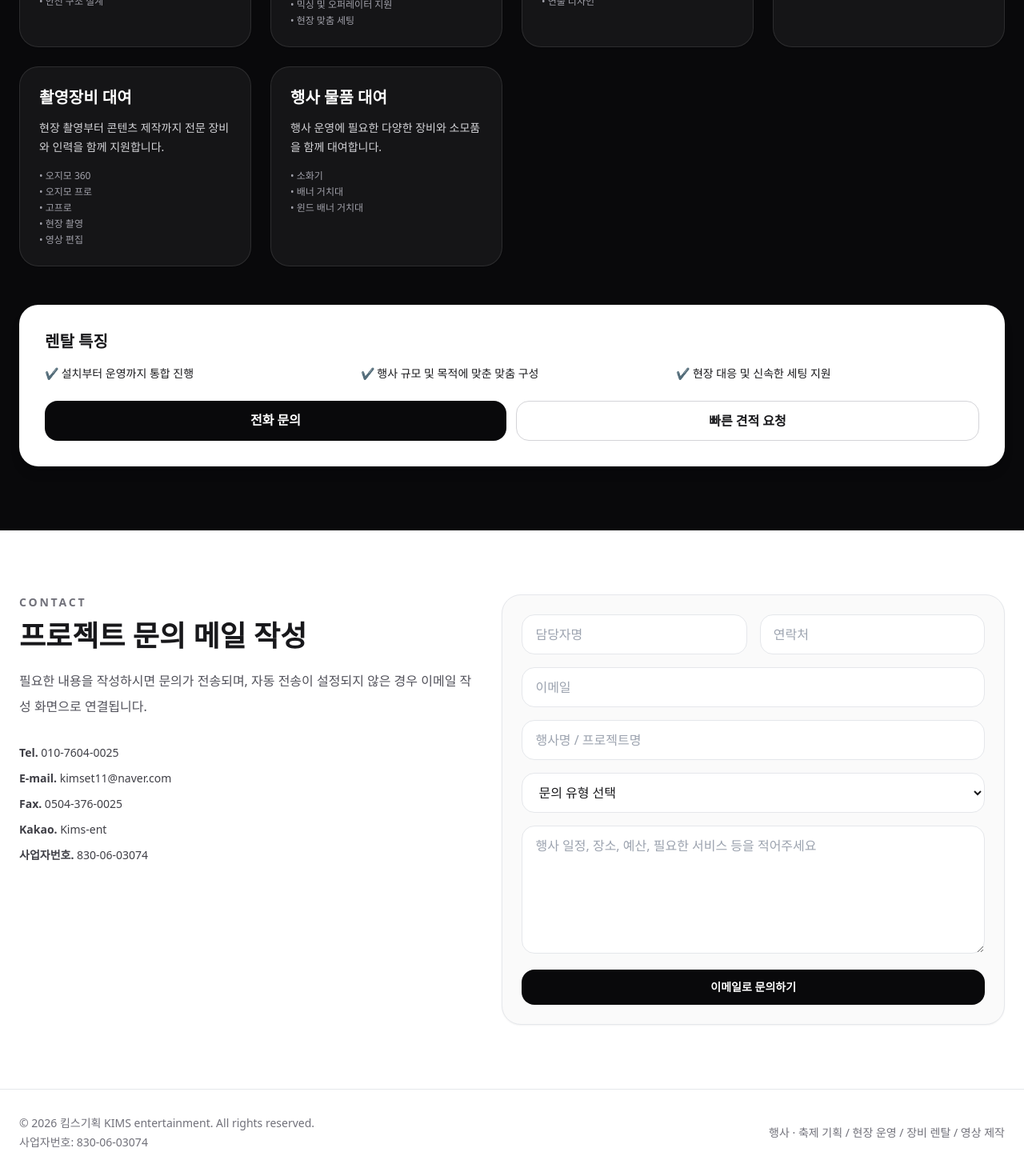
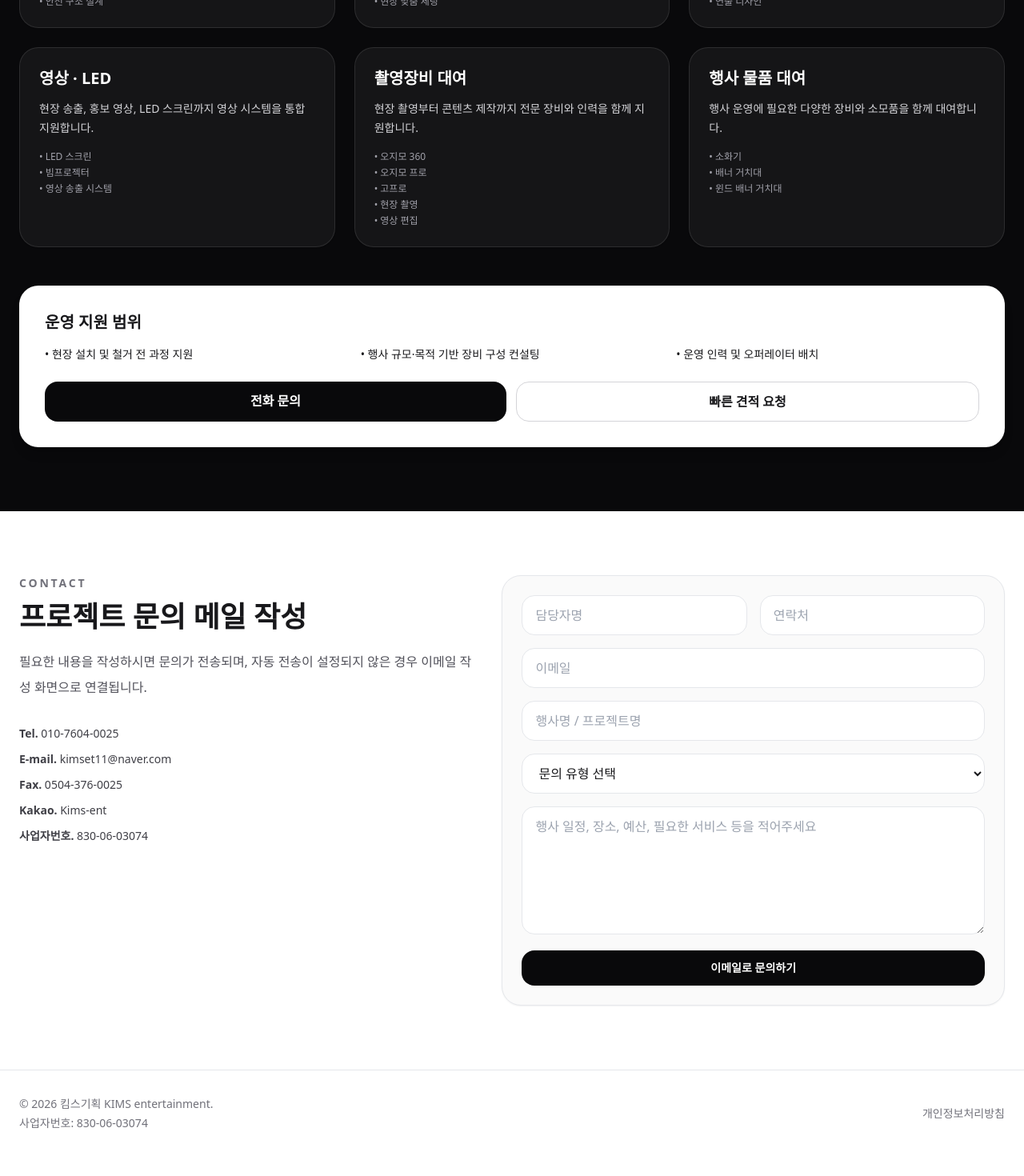
Before and after one commit to tjdwp34-pixel/kims-site, a React (Vite) app: page / in a window 1280 px wide. Shown: the part 3941-5411 px from the top of the page at 80% size. After the commit the page ends 5387 px from the top, so only its background shows below. Built offline with nearby package versions, Linux system fonts and the light colour scheme.

Commit message:
Add files via upload

```diff
--- a/src/App.jsx
+++ b/src/App.jsx
@@ -741,14 +741,17 @@ ${form.message}`
           <div className="mb-12 text-center">
             <p className="text-sm font-semibold uppercase tracking-[0.3em] text-zinc-400">Rental</p>
             <h2 className="mt-3 text-3xl font-bold md:text-4xl">장비 렌탈 서비스</h2>
-            <p className="mt-4 max-w-2xl mx-auto text-sm leading-7 text-zinc-300">
+            <p className="mx-auto mt-4 max-w-2xl text-sm leading-7 text-zinc-300">
               무대, 음향, 조명, 영상 장비를 행사 규모와 목적에 최적화하여 구성하고, 설치부터 운영까지 원스톱으로 지원합니다.
             </p>
           </div>
 
-          <div className="grid gap-6 md:grid-cols-2 xl:grid-cols-4">
+          <div className="grid gap-6 md:grid-cols-2 xl:grid-cols-3">
             {rentals.map((item) => (
-              <div key={item.title} className="rounded-3xl border border-white/10 bg-white/5 p-6 shadow-sm hover:bg-white/10 transition">
+              <div
+                key={item.title}
+                className="rounded-3xl border border-white/10 bg-white/5 p-6 shadow-sm transition hover:bg-white/10"
+              >
                 <h3 className="text-xl font-bold">{item.title}</h3>
                 <p className="mt-3 text-sm leading-6 text-zinc-300">{item.desc}</p>
                 <ul className="mt-4 space-y-1 text-xs text-zinc-400">
@@ -760,17 +763,27 @@ ${form.message}`
             ))}
           </div>
 
-          <div className="mt-12 rounded-3xl bg-white text-zinc-900 p-6 sm:p-8 shadow-lg">
-            <h3 className="text-xl font-bold">렌탈 특징</h3>
-            <div className="mt-4 grid gap-4 sm:grid-cols-3 text-sm">
-              <div>✔ 설치부터 운영까지 통합 진행</div>
-              <div>✔ 행사 규모 및 목적에 맞춘 맞춤 구성</div>
-              <div>✔ 현장 대응 및 신속한 세팅 지원</div>
+          <div className="mt-12 rounded-3xl bg-white p-6 text-zinc-900 shadow-lg sm:p-8">
+            <h3 className="text-xl font-bold">운영 지원 범위</h3>
+            <div className="mt-4 grid gap-4 text-sm sm:grid-cols-3">
+              <div>• 현장 설치 및 철거 전 과정 지원</div>
+              <div>• 행사 규모·목적 기반 장비 구성 컨설팅</div>
+              <div>• 운영 인력 및 오퍼레이터 배치</div>
             </div>
 
-            <div className="mt-6 flex flex-col sm:flex-row gap-3">
-              <a href="tel:01076040025" className="flex-1 rounded-2xl bg-zinc-950 text-white text-center px-5 py-3 font-semibold">전화 문의</a>
-              <a href="#contact" className="flex-1 rounded-2xl border border-zinc-300 text-center px-5 py-3 font-semibold">빠른 견적 요청</a>
+            <div className="mt-6 flex flex-col gap-3 sm:flex-row">
+              <a
+                href="tel:01076040025"
+                className="flex-1 rounded-2xl bg-zinc-950 px-5 py-3 text-center font-semibold text-white"
+              >
+                전화 문의
+              </a>
+              <a
+                href="#contact"
+                className="flex-1 rounded-2xl border border-zinc-300 px-5 py-3 text-center font-semibold"
+              >
+                빠른 견적 요청
+              </a>
             </div>
           </div>
         </div>
@@ -818,10 +831,10 @@ ${form.message}`
       <footer className="border-t bg-white">
         <div className="mx-auto flex max-w-7xl flex-col gap-3 px-4 py-8 text-sm text-zinc-500 sm:px-6 md:flex-row md:items-center md:justify-between">
           <div className="space-y-1">
-            <p>© 2026 킴스기획 KIMS entertainment. All rights reserved.</p>
+            <p>© 2026 킴스기획 KIMS entertainment.</p>
             <p>사업자번호: 830-06-03074</p>
           </div>
-          <p>행사 · 축제 기획 / 현장 운영 / 장비 렌탈 / 영상 제작</p>
+          <p>개인정보처리방침</p>
         </div>
       </footer>
 
```
